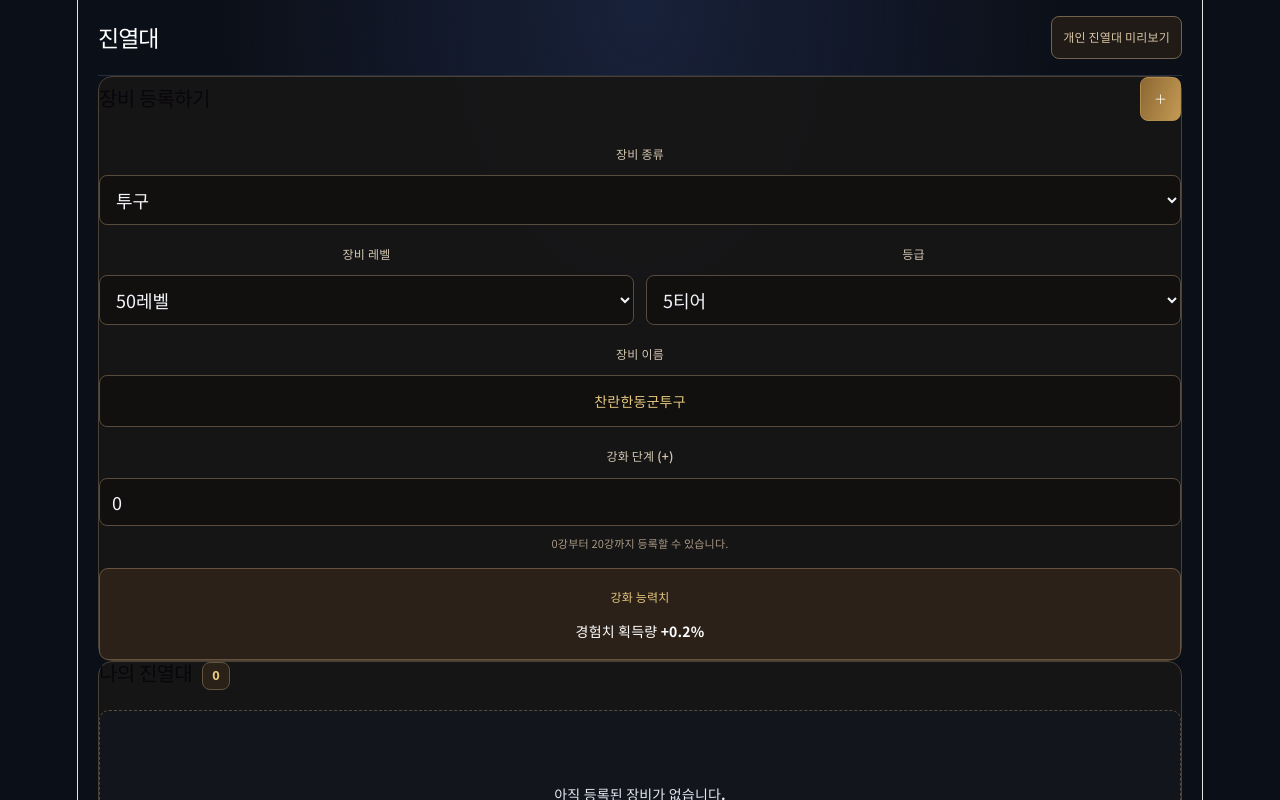
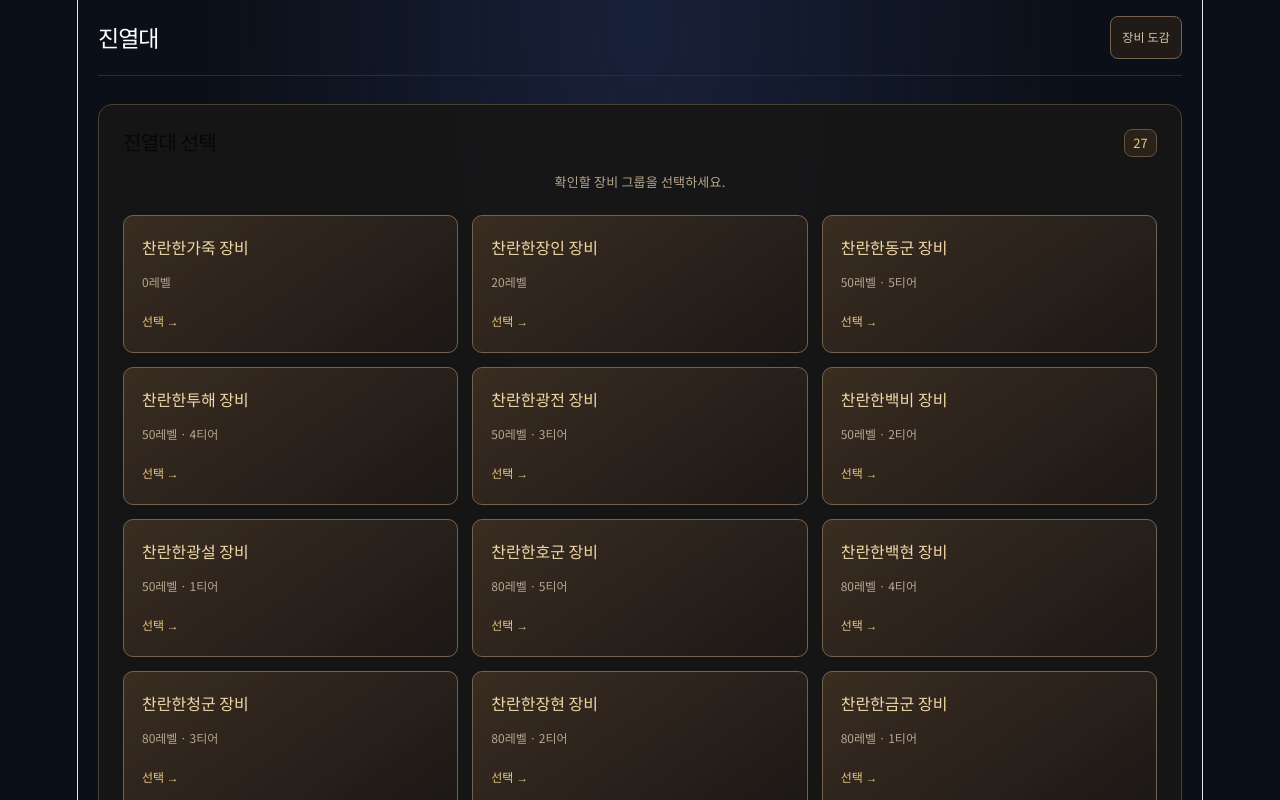
Before and after one commit to wlgns-1/jindeye, a React (Vite) app: page / in a window 1280 px wide. Shown: the top 800 px of the page. Built offline with nearby package versions, Linux system fonts and the light colour scheme.

Commit message:
Update App.jsx

```diff
--- a/src/App.jsx
+++ b/src/App.jsx
@@ -279,110 +279,232 @@ export default function App() {
     return tierOrder;
   });
 
+  const [selectedGroupKey, setSelectedGroupKey] = useState(null);
+  const [selectedEquipmentId, setSelectedEquipmentId] = useState(null);
+  const [showRegistrationForm, setShowRegistrationForm] = useState(false);
+
+  const allGroups = equipmentLevels.flatMap((baseLevel) => {
+    const groupTiers = baseLevel === 0 || baseLevel === 20 ? [null] : tiers;
+    return groupTiers.map((tier) => {
+      const key = tier ? `${baseLevel}-${tier}` : `${baseLevel}`;
+      const name = baseLevel === 0
+        ? "찬란한가죽"
+        : baseLevel === 20
+          ? "찬란한장인"
+          : `찬란한${equipmentNames[baseLevel]?.[tier] ?? "장비"}`;
+      return {
+        key,
+        baseLevel,
+        tier,
+        name,
+        items: sortedGroups.find((group) =>
+          group.baseLevel === baseLevel && (group.tier || null) === tier
+        )?.items ?? [],
+      };
+    });
+  });
+
+  const selectedGroup = allGroups.find((group) => group.key === selectedGroupKey);
+  const selectedEquipment = selectedGroup?.items.find((item) => item.id === selectedEquipmentId)
+    ?? selectedGroup?.items[0]
+    ?? null;
+  const selectedStats = selectedEquipment ? calculateStats(selectedEquipment) : null;
+
+  function openGroup(group) {
+    setSelectedGroupKey(group.key);
+    setSelectedEquipmentId(group.items[0]?.id ?? null);
+    setShowRegistrationForm(false);
+    setEditingId(null);
+    setForm({
+      ...emptyForm,
+      baseLevel: group.baseLevel,
+      tier: group.tier || "5T",
+    });
+  }
+
+  function startAddingEquipment() {
+    if (!selectedGroup) return;
+    setEditingId(null);
+    setForm({
+      ...emptyForm,
+      baseLevel: selectedGroup.baseLevel,
+      tier: selectedGroup.tier || "5T",
+    });
+    setShowRegistrationForm(true);
+  }
+
+  function startEditingEquipment(item) {
+    editEquipment(item);
+    setShowRegistrationForm(true);
+  }
+
   return (
     <main className="app">
       <header className="topbar">
-        <div className="brand">진열대</div>
-        <span className="topbar-badge">개인 진열대 미리보기</span>
+        <button
+          type="button"
+          className="brand brand-button"
+          onClick={() => {
+            setSelectedGroupKey(null);
+            setSelectedEquipmentId(null);
+            setShowRegistrationForm(false);
+          }}
+        >
+          진열대
+        </button>
+        <span className="topbar-badge">장비 도감</span>
       </header>
 
-      <div className="workspace">
-        <section
-          className="panel form-panel"
-          id="equipment-form"
+      {!selectedGroup ? (
+        <section className="panel group-select-panel">
+          <div className="panel-heading">
+            <h2>진열대 선택</h2>
+            <span className="equipment-count">{allGroups.length}</span>
+          </div>
+          <p className="screen-description">확인할 장비 그룹을 선택하세요.</p>
+          <div className="group-select-grid">
+            {allGroups.map((group) => (
+              <button
+                type="button"
+                className="group-select-card"
+                key={group.key}
+                onClick={() => openGroup(group)}
               >
+                <span className="group-select-name">{group.name} 장비</span>
+                <span className="group-select-meta">
+                  {group.baseLevel}레벨{group.tier ? ` · ${group.tier.replace("T", "티어")}` : ""}
+                </span>
+                <span className="group-select-action">선택 →</span>
+              </button>
+            ))}
+          </div>
+        </section>
+      ) : (
+        <div className="detail-layout">
+          <section className="panel detail-main-panel">
             <div className="panel-heading">
-            <h2>
-              {editingId !== null
-                ? "장비 수정하기"
-                : "장비 등록하기"}
-            </h2>
-
+              <div>
                 <button
-              type="submit"
-              form="equipment-registration-form"
-              className="add-button"
-              aria-label={
-                editingId !== null ? "장비 수정 완료" : "장비 등록"
-              }
+                  type="button"
+                  className="back-button"
+                  onClick={() => {
+                    setSelectedGroupKey(null);
+                    setSelectedEquipmentId(null);
+                    setShowRegistrationForm(false);
+                  }}
                 >
-              {editingId !== null ? "✓" : "＋"}
+                  ← 진열대 선택
+                </button>
+                <h2>{selectedGroup.name} 장비</h2>
+              </div>
+              <button type="button" className="add-button add-equipment-button" onClick={startAddingEquipment}>
+                ＋ 장비 등록
               </button>
             </div>
 
-          <form
-            id="equipment-registration-form"
-            onSubmit={addEquipment}
+            <div className="equipment-type-tabs">
+              {equipmentTypes.map((type) => {
+                const item = selectedGroup.items.find((entry) => entry.type === type);
+                return (
+                  <button
+                    type="button"
+                    key={type}
+                    className={`equipment-type-tab ${selectedEquipment?.id === item?.id && item ? "active" : ""}`}
+                    onClick={() => item && setSelectedEquipmentId(item.id)}
+                    disabled={!item}
                   >
+                    <span className="type-tab-name">{type}</span>
+                    {item ? (
+                      <>
+                        <strong>+{clampLevel(item.level)}강</strong>
+                        <small>{calculateStats(item).label} +{formatStat(calculateStats(item).value)}{calculateStats(item).unit}</small>
+                      </>
+                    ) : (
+                      <small>미등록</small>
+                    )}
+                  </button>
+                );
+              })}
+            </div>
+
+            {selectedEquipment ? (
+              <div className="selected-equipment-card">
+                <div className="selected-equipment-heading">
+                  <div>
+                    <span className="equipment-type">{selectedEquipment.type}</span>
+                    <h3>{createEquipmentName(selectedEquipment.type, selectedEquipment.baseLevel ?? 50, selectedEquipment.tier || "5T")}</h3>
+                    <p>{selectedGroup.baseLevel}레벨{selectedGroup.tier ? ` · ${selectedGroup.tier.replace("T", "티어")}` : ""}</p>
+                  </div>
+                  <strong className="enhancement-level">+{clampLevel(selectedEquipment.level)}강</strong>
+                </div>
+                <div className="effect-box">
+                  <h3>개별 장비 효과</h3>
+                  <p>{selectedStats.label} <strong>+{formatStat(selectedStats.value)}{selectedStats.unit}</strong></p>
+                </div>
+                <div className="effect-box set-effect-box">
+                  <h3>세트 효과</h3>
+                  <p>세트 효과 계산 규칙을 설정하면 이곳에 표시됩니다.</p>
+                </div>
+                <div className="equipment-actions detail-actions">
+                  <button type="button" className="edit-button" onClick={() => startEditingEquipment(selectedEquipment)}>수정</button>
+                  <button type="button" className="delete-button" onClick={() => {
+                    deleteEquipment(selectedEquipment.id);
+                    setSelectedEquipmentId(null);
+                  }}>삭제</button>
+                </div>
+              </div>
+            ) : (
+              <div className="empty-state">
+                <p>이 그룹에 등록된 장비가 없습니다.</p>
+                <span>장비 등록 버튼을 눌러 추가해 보세요.</span>
+              </div>
+            )}
+
+            {showRegistrationForm && (
+              <section className="panel form-panel registration-panel" id="equipment-form">
+                <div className="panel-heading">
+                  <h2>{editingId !== null ? "장비 수정하기" : "장비 등록하기"}</h2>
+                  <button type="button" className="cancel-button" onClick={() => {
+                    cancelEdit();
+                    setShowRegistrationForm(false);
+                  }}>닫기</button>
+                </div>
+                <form id="equipment-registration-form" onSubmit={(event) => {
+                  addEquipment(event);
+                  setShowRegistrationForm(false);
+                }}>
                   <div className="form-group">
                     <label htmlFor="equipment-type">장비 종류</label>
-              <select
-                id="equipment-type"
-                value={form.type}
-                onChange={(event) =>
-                  updateForm("type", event.target.value)
-                }
-              >
-                {equipmentTypes.map((type) => (
-                  <option key={type} value={type}>
-                    {type}
-                  </option>
-                ))}
+                    <select id="equipment-type" value={form.type} onChange={(event) => updateForm("type", event.target.value)}>
+                      {equipmentTypes.map((type) => <option key={type} value={type}>{type}</option>)}
                     </select>
                   </div>
-
                   <div className="form-row">
                     <div className="form-group">
                       <label htmlFor="equipment-base-level">장비 레벨</label>
-                <select
-                  id="equipment-base-level"
-                  value={form.baseLevel}
-                  onChange={(event) =>
-                    updateForm(
-                      "baseLevel",
-                      Number(event.target.value)
-                    )
-                  }
-                >
-                  {equipmentLevels.map((level) => (
-                    <option key={level} value={level}>
-                      {level}레벨
-                    </option>
-                  ))}
+                      <select id="equipment-base-level" value={form.baseLevel} onChange={(event) => {
+                        const value = Number(event.target.value);
+                        updateForm("baseLevel", value);
+                        if (value === 0 || value === 20) updateForm("tier", "5T");
+                      }}>
+                        {equipmentLevels.map((level) => <option key={level} value={level}>{level}레벨</option>)}
                       </select>
                     </div>
-
-              {Number(form.baseLevel) !== 0 &&
-                Number(form.baseLevel) !== 20 && (
+                    {Number(form.baseLevel) !== 0 && Number(form.baseLevel) !== 20 && (
                       <div className="form-group">
                         <label htmlFor="equipment-tier">등급</label>
-                    <select
-                      id="equipment-tier"
-                      value={form.tier}
-                      onChange={(event) =>
-                        updateForm("tier", event.target.value)
-                      }
-                    >
-                      {tiers.map((tier) => (
-                        <option key={tier} value={tier}>
-                          {tier.replace("T", "티어")}
-                        </option>
-                      ))}
+                        <select id="equipment-tier" value={form.tier} onChange={(event) => updateForm("tier", event.target.value)}>
+                          {tiers.map((tier) => <option key={tier} value={tier}>{tier.replace("T", "티어")}</option>)}
                         </select>
                       </div>
                     )}
                   </div>
-
                   <div className="form-group">
                     <label>장비 이름</label>
                     <div className="name-preview">{equipmentName}</div>
                   </div>
-
                   <div className="form-group">
-              <label htmlFor="equipment-enhancement">
-                강화 단계 (+)
-              </label>
-
+                    <label htmlFor="equipment-enhancement">강화 단계 (+)</label>
                     <input
                       id="equipment-enhancement"
                       type="number"
@@ -390,171 +512,53 @@ export default function App() {
                       max="20"
                       step="1"
                       value={form.level}
-                onChange={(event) => {
-                  const value = event.target.value;
-
-                  if (value === "") {
-                    updateForm("level", "");
-                    return;
-                  }
-
-                  updateForm("level", clampLevel(value));
-                }}
-                onBlur={() => {
-                  updateForm("level", clampLevel(form.level));
-                }}
+                      onChange={(event) => updateForm("level", event.target.value === "" ? "" : clampLevel(event.target.value))}
+                      onBlur={() => updateForm("level", clampLevel(form.level))}
                       required
                     />
+                    <small className="help-text">0강부터 20강까지 등록할 수 있습니다.</small>
+                  </div>
+                  <div className="preview-box">
+                    <span className="preview-label">강화 능력치 미리보기</span>
+                    <strong>{previewStats.label} +{formatStat(previewStats.value)}{previewStats.unit}</strong>
+                  </div>
+                  <button type="submit" className="add-button form-submit-button">
+                    {editingId !== null ? "수정 완료" : "장비 등록"}
+                  </button>
+                </form>
+              </section>
+            )}
+          </section>
 
-              <small className="help-text">
-                0강부터 20강까지 등록할 수 있습니다.
-              </small>
-            </div>
-
-            <div className="preview-box">
-              <span className="preview-label">강화 능력치</span>
-              <strong>
-                {previewStats.label}{" "}
-                +{formatStat(previewStats.value)}
-                {previewStats.unit}
-              </strong>
-            </div>
-
-            {editingId !== null && (
+          <aside className="panel side-summary-panel">
+            <div className="panel-heading"><h2>장비 효과</h2></div>
+            {selectedGroup.items.length === 0 ? (
+              <p className="empty-effect-text">등록된 장비가 없습니다.</p>
+            ) : (
+              <div className="side-effect-list">
+                {selectedGroup.items.map((item) => {
+                  const stats = calculateStats(item);
+                  return (
                     <button
                       type="button"
-                className="cancel-button"
-                onClick={cancelEdit}
+                      key={item.id}
+                      className={`side-effect-item ${selectedEquipment?.id === item.id ? "active" : ""}`}
+                      onClick={() => setSelectedEquipmentId(item.id)}
                     >
-                수정 취소
+                      <span className="side-effect-title">{item.type} +{clampLevel(item.level)}</span>
+                      <strong>{stats.label} +{formatStat(stats.value)}{stats.unit}</strong>
                     </button>
-            )}
-          </form>
-        </section>
-
-        <section className="panel display-panel">
-          <div className="panel-heading">
-            <h2>
-              나의 진열대{" "}
-              <span className="equipment-count">
-                {equipment.length}
-              </span>
-            </h2>
-          </div>
-
-          {equipment.length === 0 ? (
-            <div className="empty-state">
-              <p>아직 등록된 장비가 없습니다.</p>
-              <span>왼쪽에서 장비를 등록해 보세요.</span>
-            </div>
-          ) : (
-            <div className="equipment-groups">
-              {sortedGroups.map((group) => (
-                <section
-                  className="equipment-group"
-                  key={`${group.baseLevel}-${group.tier || "no-tier"}`}
-                >
-                  <button
-                    type="button"
-                    className="equipment-group-title"
-                    aria-expanded={
-                      !collapsedGroups[`${group.baseLevel}-${group.tier || "no-tier"}`]
-                    }
-                    onClick={() => {
-                      const key = `${group.baseLevel}-${group.tier || "no-tier"}`;
-                      setCollapsedGroups((current) => ({
-                        ...current,
-                        [key]: !current[key],
-                      }));
-                    }}
-                  >
-                    <span className="equipment-group-name">
-                      {group.baseLevel}레벨
-                      {group.tier && ` · ${group.tier.replace("T", "티어")}`}
-                    </span>
-                    <span className="equipment-count">
-                      {group.items.length}
-                    </span>
-                    <span className="equipment-group-toggle">
-                      {collapsedGroups[`${group.baseLevel}-${group.tier || "no-tier"}`]
-                        ? "펼치기 ＋"
-                        : "접기 −"}
-                    </span>
-                  </button>
-
-                  {!collapsedGroups[`${group.baseLevel}-${group.tier || "no-tier"}`] && (
-                    <div className="equipment-grid">
-                      {group.items.map((item) => {
-                      const stats = calculateStats(item);
-                      const name = createEquipmentName(
-                        item.type,
-                        item.baseLevel == null ? 50 : Number(item.baseLevel),
-                        item.tier || "5T"
                   );
-
-                      return (
-                        <article
-                          className="equipment-card"
-                          key={item.id}
-                        >
-                          <div className="equipment-card-top">
-                            <span className="equipment-type">
-                              {item.type}
-                            </span>
-
-                            <div className="equipment-actions">
-                              <button
-                                type="button"
-                                className="edit-button"
-                                onClick={() => editEquipment(item)}
-                                aria-label={`${name} 수정`}
-                              >
-                                수정
-                              </button>
-
-                              <button
-                                type="button"
-                                className="delete-button"
-                                onClick={() => deleteEquipment(item.id)}
-                                aria-label={`${name} 삭제`}
-                              >
-                                X
-                              </button>
+                })}
+                <div className="side-set-effect">
+                  <h3>{selectedGroup.name} 세트 효과</h3>
+                  <p>세트 효과 규칙 설정 후 표시됩니다.</p>
                 </div>
               </div>
-
-                          <h3 className="equipment-name">{name}</h3>
-
-                          <p className="equipment-level">
-                            {item.baseLevel ?? "-"}레벨
-                            {Number(item.baseLevel) !== 0 &&
-                              Number(item.baseLevel) !== 20 && (
-                                <> · {(item.tier || "5T").replace("T", "티어")}</>
             )}
-                          </p>
-
-                          <div className="enhancement-level">
-                            +{clampLevel(item.level)}강
-                          </div>
-
-                          <div className="equipment-stat">
-                            <span>{stats.label}</span>
-                            <strong>
-                              +{formatStat(stats.value)}
-                              {stats.unit}
-                            </strong>
-                          </div>
-                        </article>
-                      );
-                      })}
+          </aside>
         </div>
       )}
-                </section>
-              ))}
-            </div>
-          )}
-        </section>
-      </div>
     </main>
   );
 }
```
Lines whose indentation alone changed are shown as unchanged.
